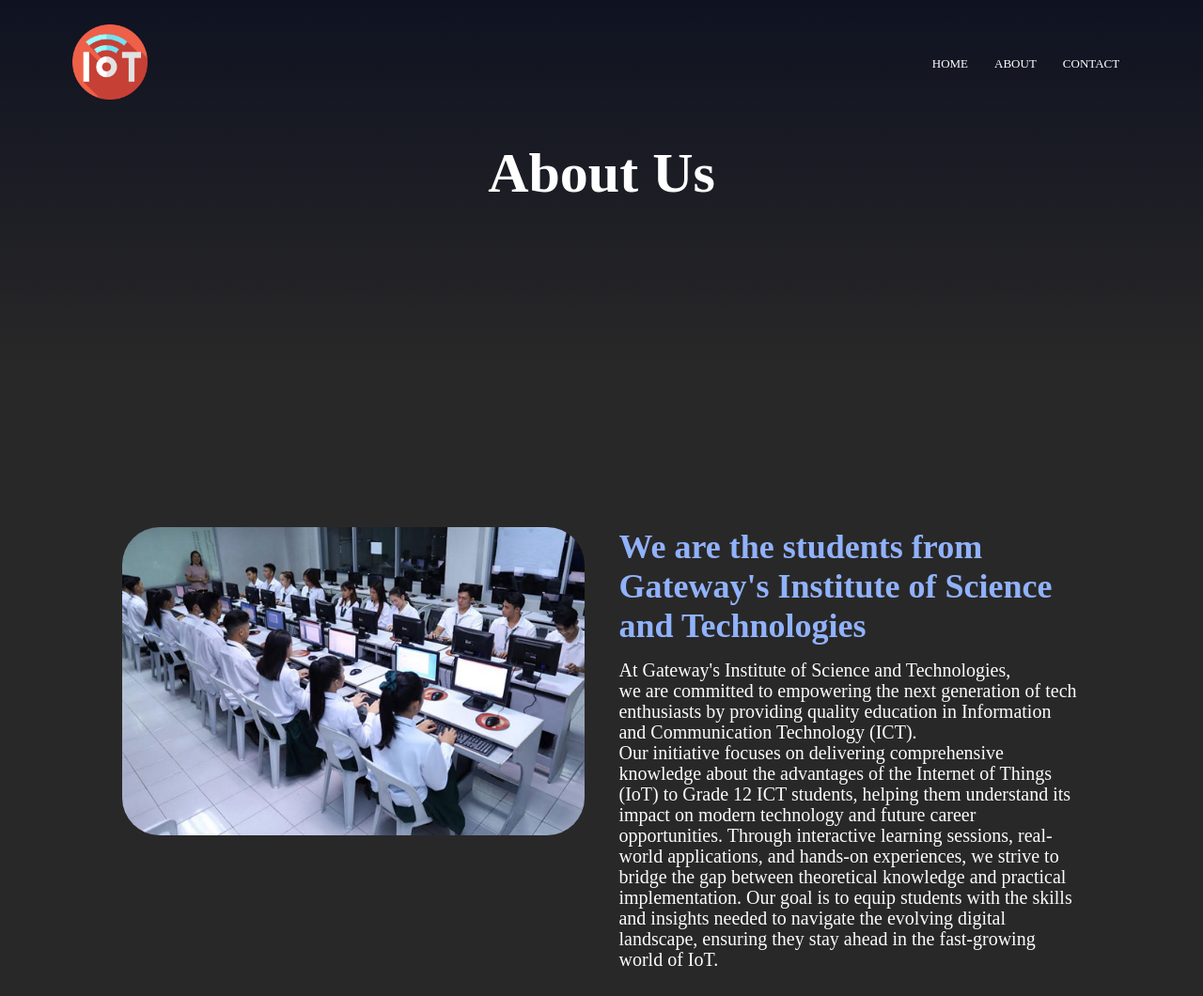
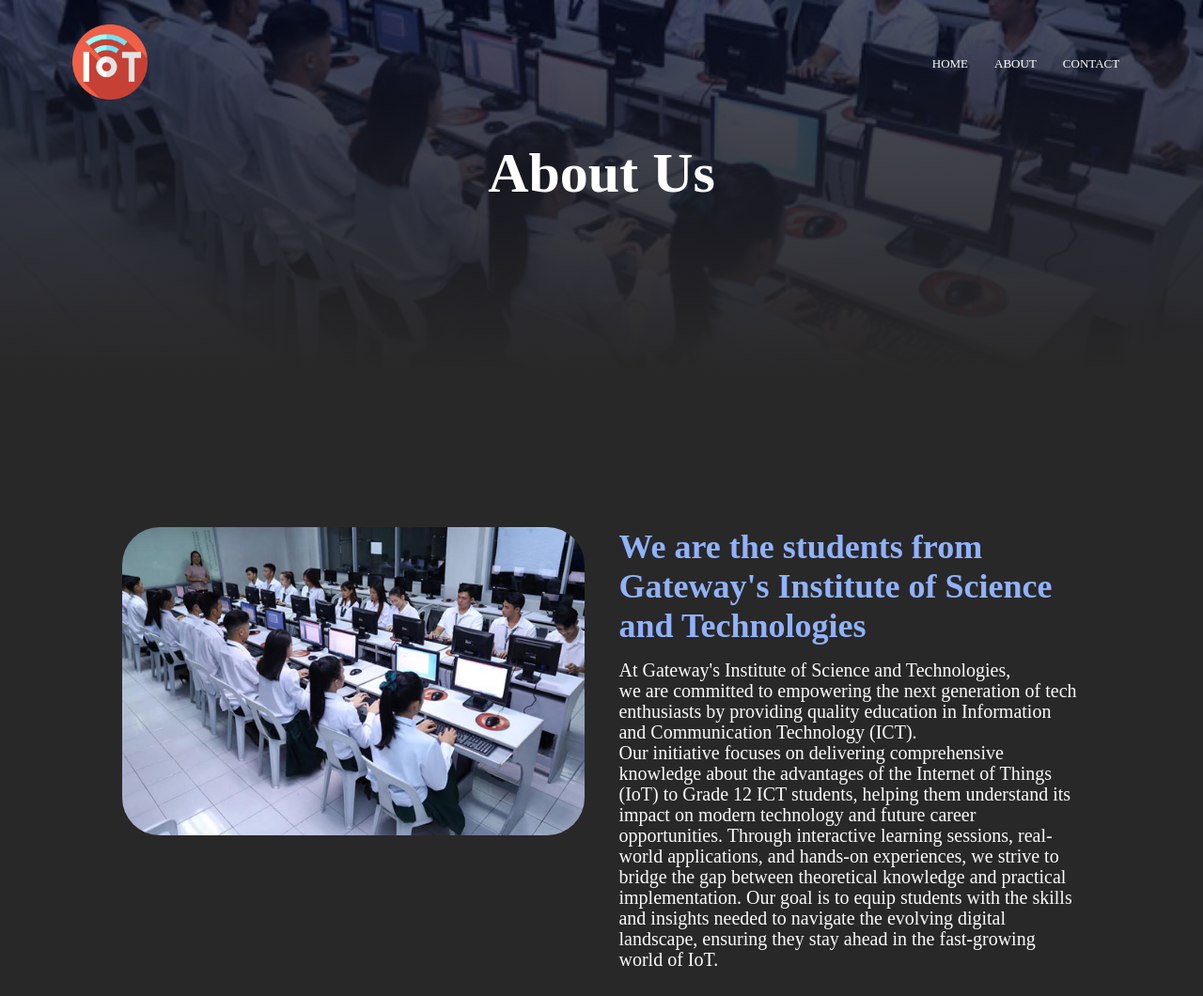
Before and after one commit to Riel084/The-Information-of-Internet-of-Things, a plain HTML site: page Aboutus.html in a window 1280 px wide. Shown: the top 1060 px of the page at 94% size. Drawn offline with Linux system fonts and the light colour scheme.

Commit message:
Update style.css

```diff
--- a/style.css
+++ b/style.css
@@ -334,7 +334,7 @@
 .sub-header{
     height: 50vh;
     width: 100%;
-    background-image: linear-gradient(rgba(4,9,30,0.7), rgb(41, 40, 40)), url(\Images\aboutus.jpg);
+    background-image: linear-gradient(rgba(4,9,30,0.7), rgb(41, 40, 40)), url(Images\/aboutus.jpg);
     background-repeat: no-repeat;
     background-size: cover;
     background-position: center;
```
